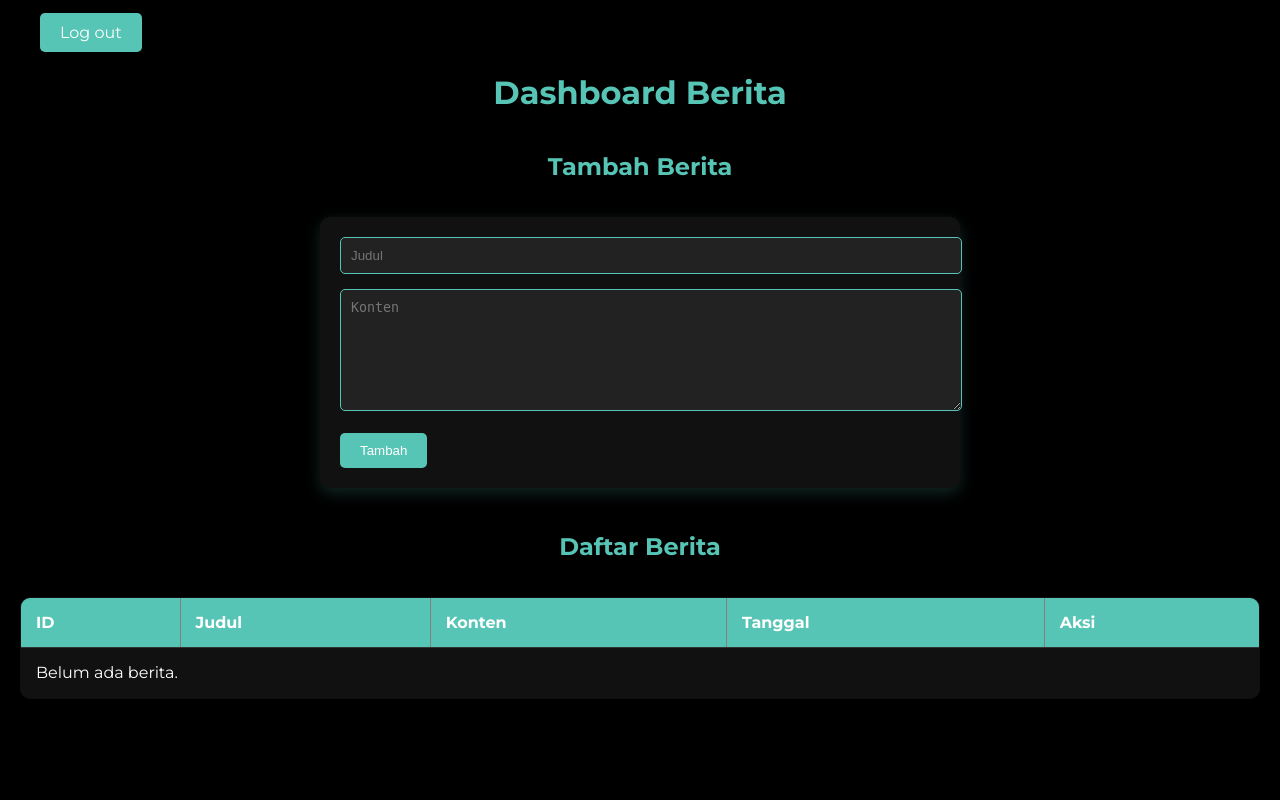
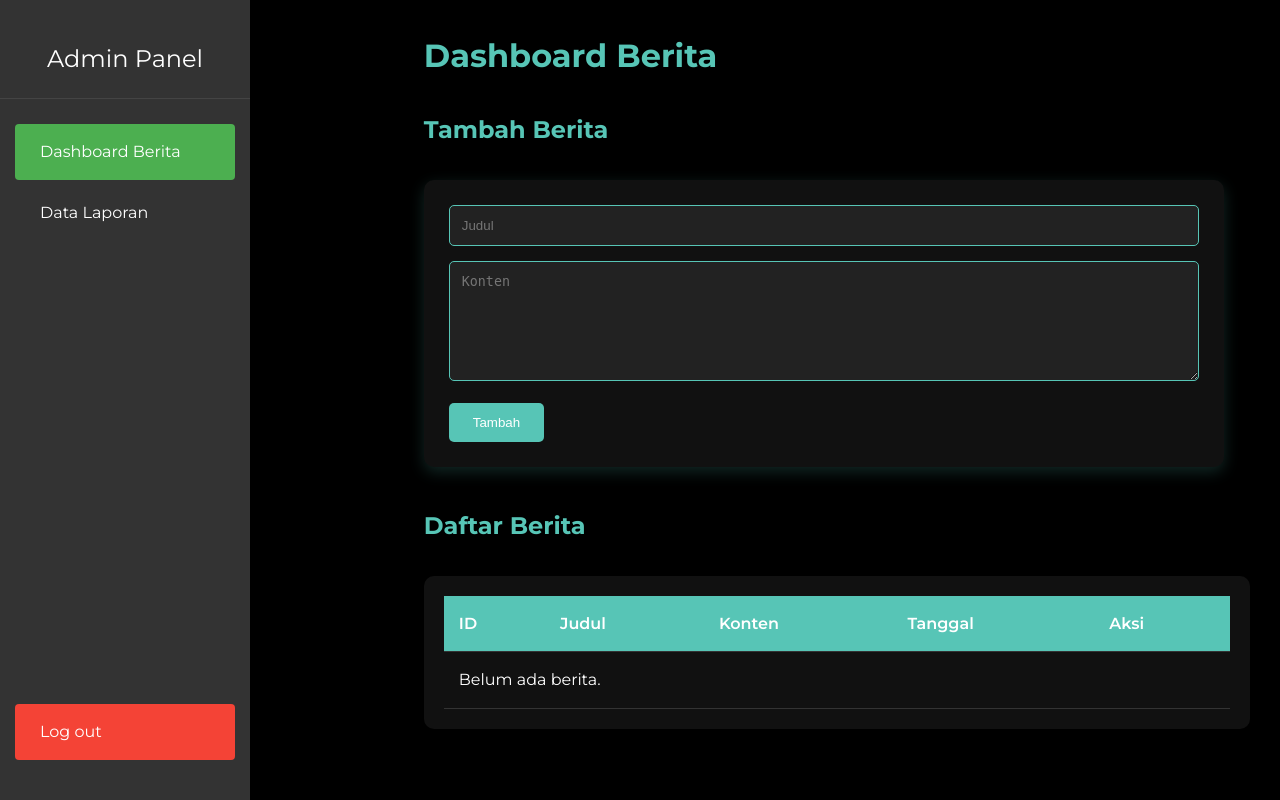
Before and after one commit to saktinagara/CrimsonDawnn, a PHP site: page /dashboard.php in a window 1280 px wide. Run offline with PHP 8.4, Linux system fonts and the light colour scheme; data that the repository does not hold is empty.

Commit message:
admin page navbar

```diff
--- a/admin.php
+++ b/admin.php
@@ -26,6 +26,8 @@
     <link rel="stylesheet" href="css/admin-style.css?v=1.0">
 </head>
 <body>
+    <?php include 'navbaradmin.php'; ?>
+
     <div class="container">
         <div class="header">
         <a href="index.php" class="logout-btn">logout</a>
--- a/css/dashboard-style.css
+++ b/css/dashboard-style.css
@@ -1,24 +1,36 @@
 @import url("https://fonts.googleapis.com/css2?family=Montserrat:ital,wght@0,100..900;1,100..900&display=swap");
 
 body {
-    font-family: 'Montserrat', sans-serif;
+  font-family: "Montserrat", sans-serif;
   line-height: 1.6;
   margin: 0;
-    padding: 20px;
+  padding: 0;
   background-color: #000;
   color: #fff;
+  display: flex;
 }
 
-h1, h2 {
-    text-align: center;
+/* Main content container */
+.container {
+  margin-left: 250px; /* Match navbar width */
+  padding: 30px;
+  width: calc(100% - 250px);
+  min-height: 100vh;
+  box-sizing: border-box;
+}
+
+h1,
+h2 {
   color: #57c5b6;
   margin-bottom: 30px;
+  text-align: left; /* Changed from center to match left alignment */
 }
 
+/* Form Styling */
 form {
-    max-width: 600px;
-    margin: 0 auto 40px;
-    padding: 20px;
+  max-width: 800px;
+  margin: 0 0 40px; /* Removed auto to align with left content */
+  padding: 25px;
   background-color: #111;
   border-radius: 10px;
   box-shadow: 0 5px 15px rgba(87, 197, 182, 0.2);
@@ -27,44 +39,54 @@
 input[type="text"],
 textarea {
   width: 100%;
-    padding: 10px;
+  padding: 12px;
   margin-bottom: 15px;
   border: 1px solid #57c5b6;
   border-radius: 5px;
   background-color: #222;
   color: #fff;
+  box-sizing: border-box;
 }
 
 textarea {
-    min-height: 100px;
+  min-height: 120px;
   resize: vertical;
 }
 
 button {
   background-color: #57c5b6;
   color: #fff;
-    padding: 10px 20px;
+  padding: 12px 24px;
   border: none;
   border-radius: 5px;
   cursor: pointer;
-    transition: background-color 0.3s;
+  transition: all 0.3s ease;
+  font-weight: 500;
 }
 
 button:hover {
   background-color: #45a497;
+  transform: translateY(-1px);
+}
+
+/* Table Styling */
+.table-container {
+  background-color: #111;
+  border-radius: 10px;
+  padding: 20px;
+  margin-top: 30px;
+  overflow-x: auto;
 }
 
 table {
   width: 100%;
   border-collapse: collapse;
-    margin-top: 20px;
-    background-color: #111;
-    border-radius: 10px;
-    overflow: hidden;
+  background-color: transparent;
 }
 
-th, td {
-    padding: 12px 15px;
+th,
+td {
+  padding: 15px;
   text-align: left;
   border-bottom: 1px solid #333;
 }
@@ -72,46 +94,65 @@
 th {
   background-color: #57c5b6;
   color: #fff;
+  font-weight: 600;
 }
 
 tr:hover {
   background-color: #222;
 }
 
-a {
-    color: #57c5b6;
-    text-decoration: none;
-    margin-right: 10px;
+/* Action Buttons */
+.action-buttons {
+  display: flex;
+  gap: 12px;
 }
 
-a:hover {
-    color: #45a497;
+.action-buttons a,
+.action-buttons button {
+  padding: 8px 16px;
+  border-radius: 4px;
+  font-size: 14px;
 }
 
-.action-buttons {
-    display: flex;
-    gap: 10px;
+/* Edit Form Styling */
+#editForm {
+  position: fixed;
+  top: 50%;
+  left: 50%;
+  transform: translate(-50%, -50%);
+  background-color: #111;
+  padding: 30px;
+  border-radius: 10px;
+  box-shadow: 0 5px 25px rgba(0, 0, 0, 0.5);
+  z-index: 1000;
+  max-width: 600px;
+  width: 90%;
 }
-.logout-btn {
-    padding: 10px 20px;
-    background-color: #57c5b6;
-    color: white;
-    border: none;
-    border-radius: 5px;
-    cursor: pointer;
-    margin: 20px;
+
+#editForm.active {
+  display: block;
 }
-.logout-btn:hover {
-    background-color: #45a497;
+
+/* Responsive Design */
+@media (max-width: 1024px) {
+  .container {
+    margin-left: 200px;
+    width: calc(100% - 200px);
+  }
 }
 
 @media (max-width: 768px) {
-    table {
-        display: block;
-        overflow-x: auto;
+  .container {
+    margin-left: 0;
+    width: 100%;
+    padding: 20px;
   }
 
   form {
+    padding: 20px;
+  }
+
+  .table-container {
     padding: 15px;
   }
 }
--- a/dashboard.php
+++ b/dashboard.php
@@ -52,8 +52,10 @@
     <link rel="stylesheet" href="css/dashboard-style.css">
 </head>
 <body>
+    <?php include 'navbaradmin.php'; ?>
+
     <a href="index.php" class="logout-btn">Log out</a>
-
+    <div class="container">
         <h1>Dashboard Berita</h1>
 
         <h2>Tambah Berita</h2>
@@ -76,7 +78,8 @@
         </div>
 
         <h2>Daftar Berita</h2>
-    <table border="1">
+        <div class="table-container">
+            <table>
                 <thead>
                     <tr>
                         <th>ID</th>
@@ -107,6 +110,8 @@
                     ?>
                 </tbody>
             </table>
+        </div>
+    </div>
 
     <script>
         function showEditForm(id, judul, konten) {
--- /dev/null
+++ b/navbaradmin.php
@@ -0,0 +1,91 @@
+// navbar.php
+<div class="sidenav">
+    <div class="nav-brand">Admin Panel</div>
+    <div class="nav-links">
+        <a href="dashboard.php" <?php echo (basename($_SERVER['PHP_SELF']) == 'dashboard.php') ? 'class="active"' : ''; ?>>
+            Dashboard Berita
+        </a>
+        <a href="admin.php" <?php echo (basename($_SERVER['PHP_SELF']) == 'admin.php') ? 'class="active"' : ''; ?>>
+            Data Laporan
+        </a>
+    </div>
+    <a href="index.php" class="logout-btn">Log out</a>
+</div>
+
+<style>
+* {
+    margin: 0;
+    padding: 0;
+    box-sizing: border-box;
+}
+
+body {
+    display: flex;
+    min-height: 100vh;
+}
+
+.sidenav {
+    width: 250px;
+    height: 100vh;
+    background-color: #333;
+    position: fixed;
+    left: 0;
+    top: 0;
+    display: flex;
+    flex-direction: column;
+    padding: 20px 0;
+}
+
+.nav-brand {
+    color: white;
+    font-size: 1.5rem;
+    padding: 20px;
+    text-align: center;
+    border-bottom: 1px solid #444;
+    margin-bottom: 20px;
+}
+
+.nav-links {
+    flex: 1;
+}
+
+.sidenav a {
+    display: block;
+    color: white;
+    text-decoration: none;
+    padding: 15px 25px;
+    margin: 5px 15px;
+    border-radius: 4px;
+    transition: all 0.3s ease;
+}
+
+.sidenav a:hover {
+    background-color: #555;
+}
+
+.sidenav a.active {
+    background-color: #4CAF50;
+}
+
+.sidenav .logout-btn {
+    background-color: #f44336;
+    margin-top: auto;
+    margin-bottom: 20px;
+}
+
+.sidenav .logout-btn:hover {
+    background-color: #d32f2f;
+}
+
+/* Main content wrapper style for dashboard.php and admin.php */
+.container {
+    margin-left: 250px;
+    padding: 30px;
+    width: calc(100% - 250px);
+}
+
+/* Ensuring tables don't overflow */
+.table-container {
+    overflow-x: auto;
+}
+</style>
```
Lines whose indentation alone changed are shown as unchanged.
